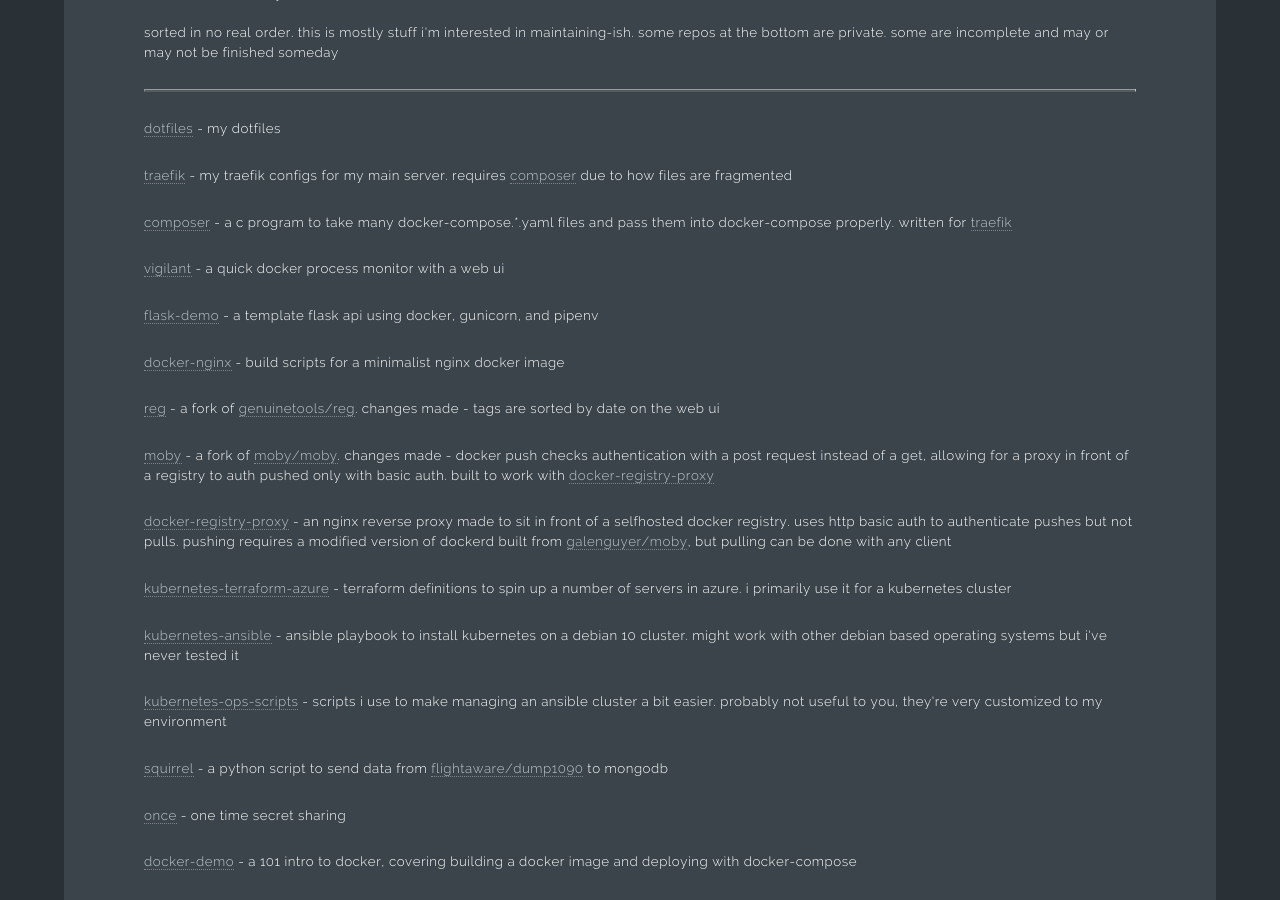
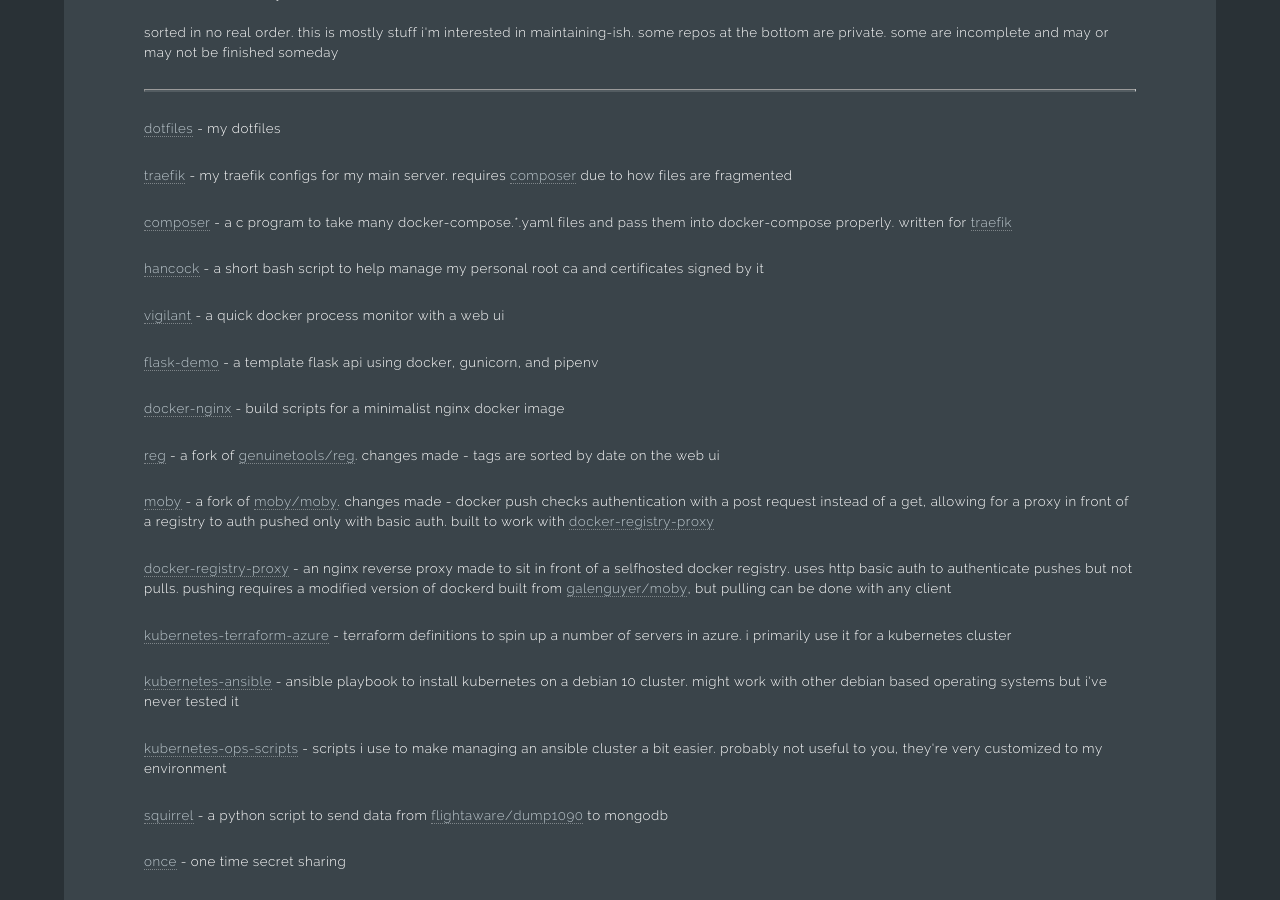
Before and after one commit to galenguyer/galenguyer.github.io.v1, a Jekyll site: the page built from projects/github.html, in a window 1280 px wide and 900 px high, scrolled down 359 px. Built offline with Jekyll 4.4.1, drawn with Linux system fonts in a browser that asks for light colours.

Commit message:
add hancock to github page

```diff
--- a/projects/github.html
+++ b/projects/github.html
@@ -15,6 +15,7 @@ id: github
     <p><a href="https://github.com/galenguyer/dotfiles">dotfiles</a> - my dotfiles</p>
     <p><a href="https://github.com/galenguyer/traefik">traefik</a> - my traefik configs for my main server. requires <a href="https://github.com/galenguyer/composer">composer</a> due to how files are fragmented</p>
     <p><a href="https://github.com/galenguyer/composer">composer</a> - a c program to take many docker-compose.*.yaml files and pass them into docker-compose properly. written for <a href="https://github.com/galenguyer/traefik">traefik</a></p>
+    <p><a href="https://github.com/galenguyer/hancock">hancock</a> - a short bash script to help manage my personal root ca and certificates signed by it</p>
     <p><a href="https://github.com/galenguyer/vigilant">vigilant</a> - a quick docker process monitor with a web ui</p>
     <p><a href="https://github.com/galenguyer/flask-demo">flask-demo</a> - a template flask api using docker, gunicorn, and pipenv</p>
     <p><a href="https://github.com/galenguyer/docker-nginx">docker-nginx</a> - build scripts for a minimalist nginx docker image</p>
```
